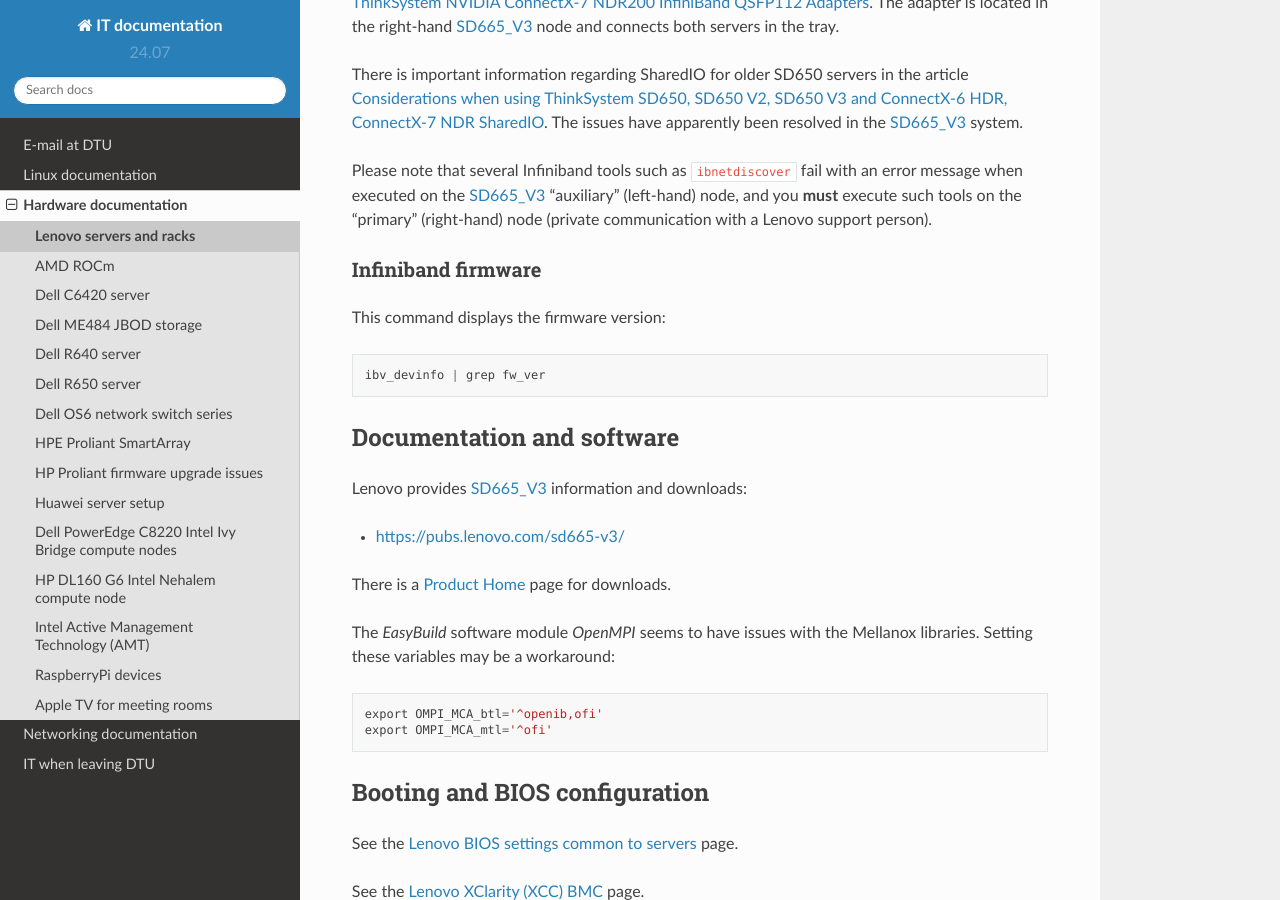
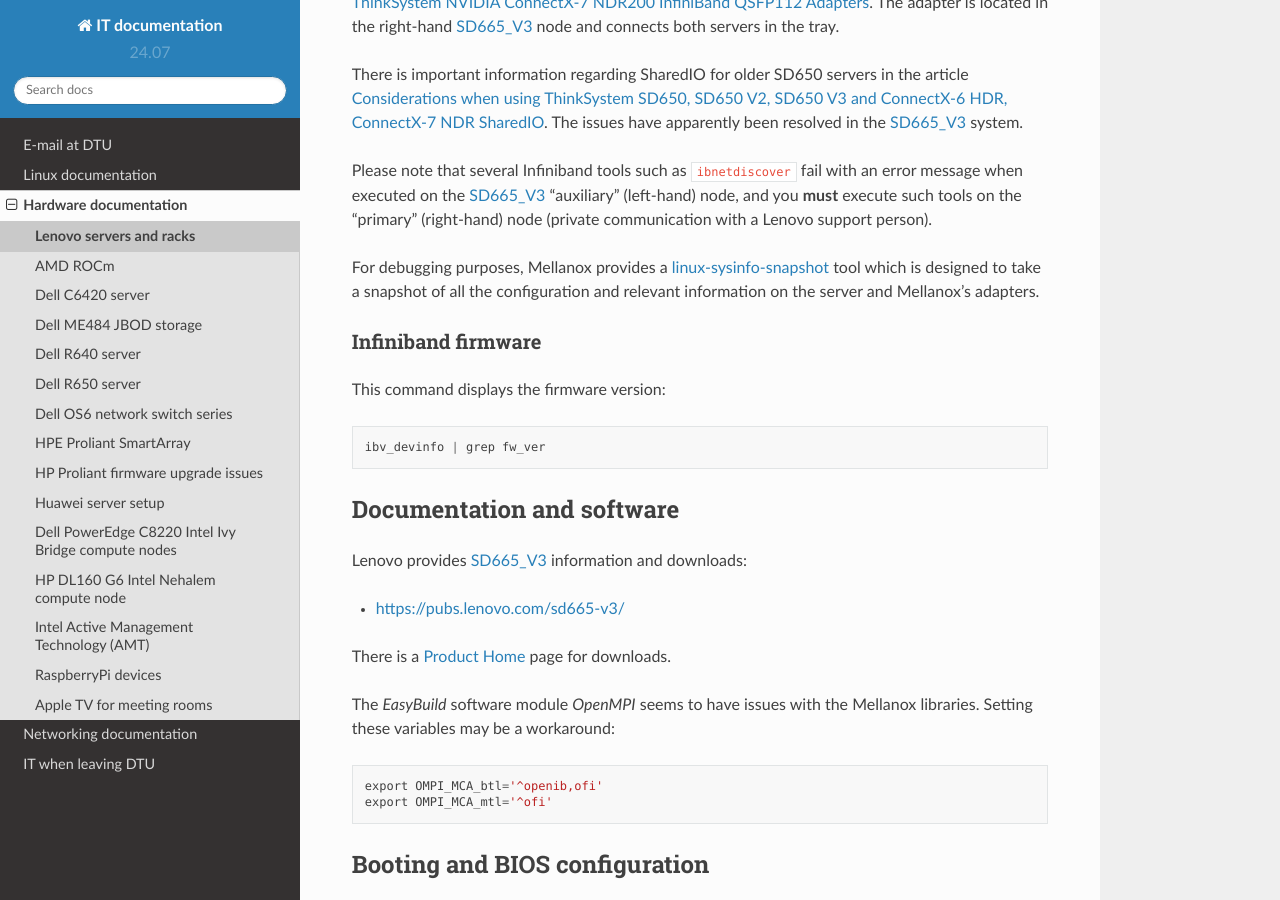
Before and after one commit to OleHolmNielsen/ITwiki, a Sphinx documentation site: the page built from docs/Lenovo_SD665_V3.rst, in a window 1280 px wide and 900 px high, scrolled down 621 px. Built offline with Sphinx 7.4.7 and the Read the Docs theme 2.0.0, drawn with Linux system fonts in a browser that asks for light colours.

Commit message:
Added linux-sysinfo-snapshot tool

```diff
--- a/docs/Lenovo_SD665_V3.rst
+++ b/docs/Lenovo_SD665_V3.rst
@@ -27,6 +27,11 @@
 
 Please note that several Infiniband tools such as ``ibnetdiscover`` fail with an error message when executed on the SD665_V3_ "auxiliary" (left-hand) node,
 and you **must** execute such tools on the "primary" (right-hand) node (private communication with a Lenovo support person).
+
+For debugging purposes, Mellanox provides a linux-sysinfo-snapshot_ tool which
+is designed to take a snapshot of all the configuration and relevant information on the server and Mellanox's adapters.
+
+.. _linux-sysinfo-snapshot: https://github.com/Mellanox/linux-sysinfo-snapshot
 
 Infiniband firmware
 --------------------
```
